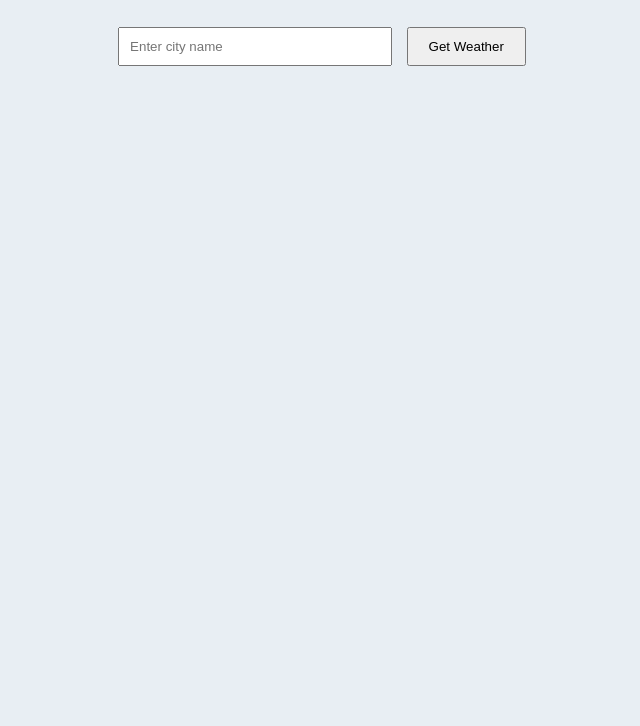
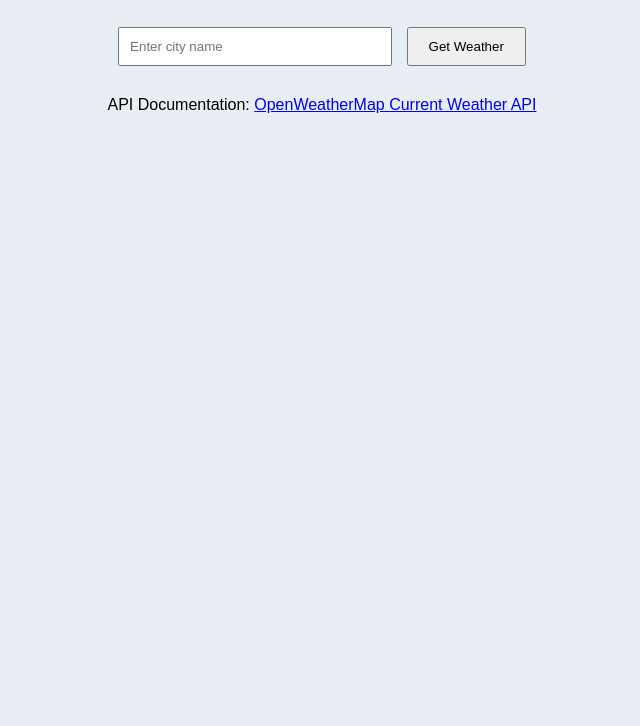
Before and after one commit to romantariq09/Assignment-3, a plain HTML site: page index.html in a window 1280 px wide. Shown: the part 74-800 px from the top of the page, without its empty margins (318-958 px from the left). Drawn offline with Linux system fonts and the light colour scheme.

Commit message:
Link to API documentation

```diff
--- a/index.html
+++ b/index.html
@@ -15,6 +15,13 @@
 
 <div id="result"></div>
 
+<p>
+    API Documentation:
+    <a href="https://openweathermap.org/current" target="_blank">
+        OpenWeatherMap Current Weather API
+    </a>
+</p>
+
 <script src="script.js"></script>
 </body>
 </html>
```
